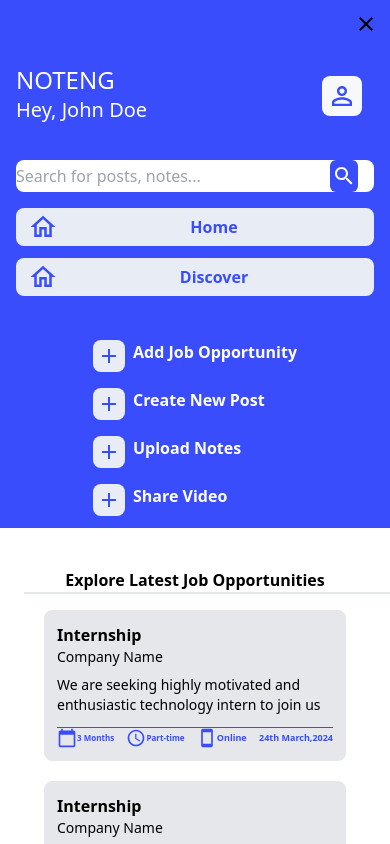
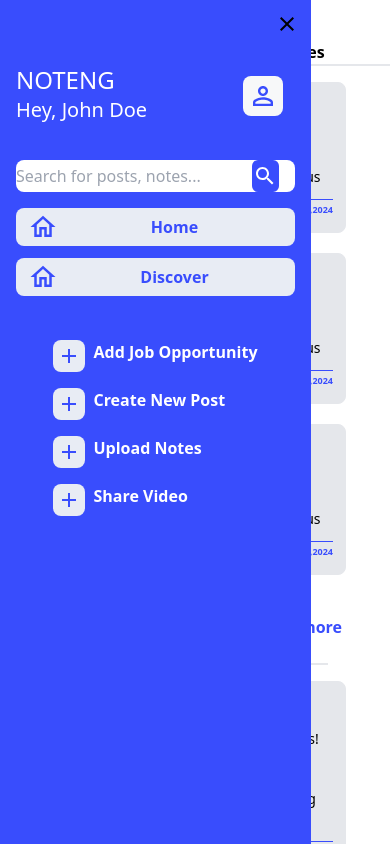
Before and after one commit to djunicode/noteng, a React (Create React App) app: page / in a window 390 px wide. Both pictures are taken after a click on the element 195 px from the left and 36 px from the top of the page. Shown: the top 844 px of the page. Built offline with nearby package versions, Linux system fonts and the light colour scheme.

Commit message:
Sidebar changes

```diff
--- a/src/Components/Home/Sidebar.jsx
+++ b/src/Components/Home/Sidebar.jsx
@@ -32,7 +32,7 @@ const Sidebar = () => {
         </div>
       )}
       <div className='flex h-full '>
-      <div className={`lg:flex lg:flex-col lg:w-[19vw] bg-custom-blue h-full w-full  ${isOpen ? '' : 'hidden'}`}>
+      <div className={`lg:flex lg:flex-col lg:w-[19vw] bg-custom-blue h-full absolute top-0 left-0 lg:relative z-10  ${isOpen ? '' : 'hidden'}`}>
 
           <div className='flex justify-end p-3 lg:hidden 'onClick={toggleSidebar}>
               <CloseIcon/>
--- a/src/Components/Home/Sidebarresponsive.jsx
+++ b/src/Components/Home/Sidebarresponsive.jsx
@@ -4,12 +4,13 @@ import MoreVertIcon from '@mui/icons-material/MoreVert';
 function Sidebarresponsive() {
 
   return (
-
-        <div className='flex bg-custom-blue p-5'>
+    <div className='flex w-full'>
+        <div className='flex bg-custom-blue p-5 w-full'>
             <div className='h-8 w-8 bg-white'>
                 <MoreVertIcon/>
             </div>
 
+        </div>
         </div>
 
   )
```
